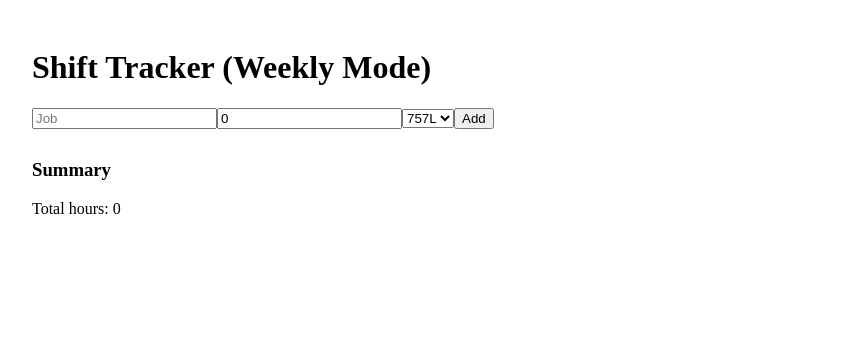
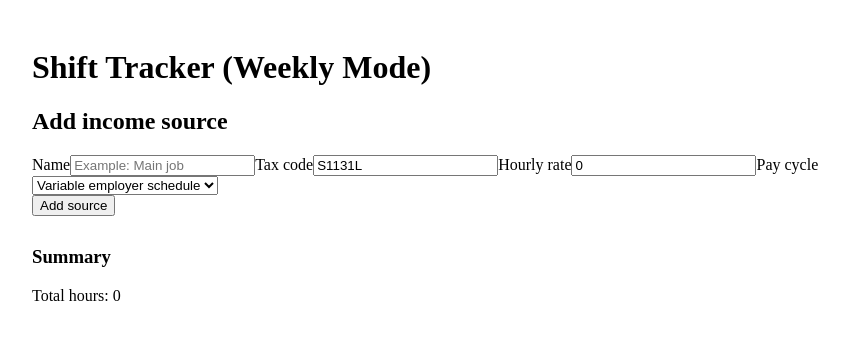
Before and after one commit to S-276/shift-earnings, a React (Vite) app: page / in a window 1280 px wide. Shown: the top 340 px of the page, without its empty margins (158-1007 px from the left). Built offline with nearby package versions, Linux system fonts and the light colour scheme.

Commit message:
Refactor JobForm component with improved validation

```diff
--- a/src/components/JobForm.tsx
+++ b/src/components/JobForm.tsx
@@ -1,40 +1,88 @@
 import { useState } from "react";
 import { Job } from "../types";
 
-export default function JobForm({
-  onAdd
-}: {
+interface JobFormProps {
   onAdd: (job: Job) => void;
-}) {
+}
+
+export default function JobForm({ onAdd }: JobFormProps) {
   const [name, setName] = useState("");
-  const [rate, setRate] = useState(0);
-  const [taxCode, setTaxCode] = useState<Job["taxCode"]>("757L");
+  const [taxCode, setTaxCode] = useState("S1131L");
+  const [hourlyRate, setHourlyRate] = useState(0);
+  const [payCycleType, setPayCycleType] = useState<"variable" | "fixed">("variable");
 
   function submit() {
-    onAdd({
+    if (!name.trim()) return;
+    if (hourlyRate <= 0) return;
+
+    const job: Job = {
       id: crypto.randomUUID(),
-      name,
-      hourlyRate: rate,
-      taxCode
-    });
+      name: name.trim(),
+      taxCode: taxCode.trim().toUpperCase(),
+      hourlyRate,
+      hoursWorked: 0,
+      payCycleType,
+      previousGrossYTD: 0,
+      previousTaxPaidYTD: 0
+    };
+
+    onAdd(job);
 
     setName("");
-    setRate(0);
+    setTaxCode("S1131L");
+    setHourlyRate(0);
+    setPayCycleType("variable");
   }
 
   return (
-    <div>
-      <input placeholder="Job" value={name} onChange={e => setName(e.target.value)} />
-      <input placeholder="Rate" type="number" value={rate} onChange={e => setRate(+e.target.value)} />
+    <div className="card">
+      <h2>Add income source</h2>
 
-      <select value={taxCode} onChange={e => setTaxCode(e.target.value as any)}>
-        <option value="757L">757L</option>
-        <option value="BR">BR</option>
-        <option value="D0">D0</option>
-        <option value="500L">500L</option>
-      </select>
+      <div className="form-grid">
+        <label>
+          Name
+          <input
+            value={name}
+            placeholder="Example: Main job"
+            onChange={e => setName(e.target.value)}
+          />
+        </label>
 
-      <button onClick={submit}>Add</button>
+        <label>
+          Tax code
+          <input
+            value={taxCode}
+            placeholder="S1131L"
+            onChange={e => setTaxCode(e.target.value)}
+          />
+        </label>
+
+        <label>
+          Hourly rate
+          <input
+            type="number"
+            min="0"
+            step="0.01"
+            value={hourlyRate}
+            onChange={e => setHourlyRate(Number(e.target.value))}
+          />
+        </label>
+
+        <label>
+          Pay cycle
+          <select
+            value={payCycleType}
+            onChange={e => setPayCycleType(e.target.value as "variable" | "fixed")}
+          >
+            <option value="variable">Variable employer schedule</option>
+            <option value="fixed">Custom dates</option>
+          </select>
+        </label>
+      </div>
+
+      <button className="primary-btn" onClick={submit}>
+        Add source
+      </button>
     </div>
   );
 }
```
